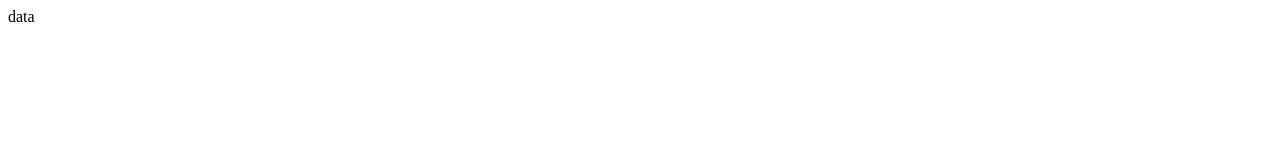
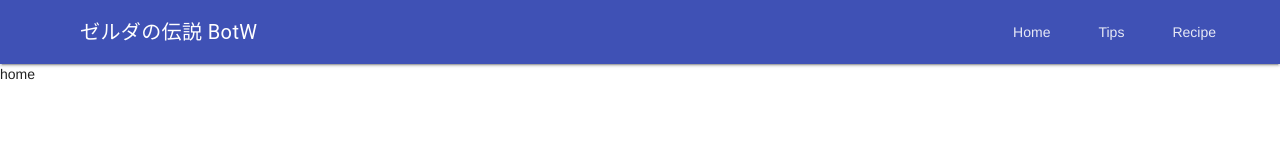
Before and after one commit to jiroor/zelda, a website: page public/index.html in a window 1280 px wide. Drawn offline with nearby package versions, Linux system fonts and the light colour scheme.

Commit message:
add base of pages

```diff
--- a/public/index.html
+++ b/public/index.html
@@ -2,15 +2,57 @@
 <html>
 <head>
 	<meta charset="utf-8">
-	<title>test</title>
+	<meta name="viewport" content="width=device-width, initial-scale=1.0">
+
+	<title>ゼルダの伝説 ブレス オブ ザ ワイルド | Splathon攻略</title>
+
+	<link rel="stylesheet" href="https://fonts.googleapis.com/icon?family=Material+Icons">
+	<link rel="stylesheet" href="https://code.getmdl.io/1.3.0/material.indigo-pink.min.css">
+	<script defer src="https://code.getmdl.io/1.3.0/material.min.js"></script>
+	<script defer src="https://cdnjs.cloudflare.com/ajax/libs/vue/2.2.3/vue.min.js"></script>
+	<script defer src="https://cdnjs.cloudflare.com/ajax/libs/vue-router/2.3.0/vue-router.min.js"></script>
+	<script defer src="https://cdnjs.cloudflare.com/ajax/libs/fetch/2.0.3/fetch.min.js"></script>
+	<script defer src="https://cdnjs.cloudflare.com/ajax/libs/lodash.js/4.17.4/lodash.min.js"></script>
+	<script defer src="./js/index.js"></script>
 </head>
 <body>
-	<main id="main">
-		{{message}}
-	</main>
+	<div id="app">
 
-	<script type="text/javascript" src="https://cdnjs.cloudflare.com/ajax/libs/vue/2.2.3/vue.min.js"></script>
-	<script type="text/javascript" src="https://cdnjs.cloudflare.com/ajax/libs/fetch/2.0.3/fetch.min.js"></script>
-	<script type="text/javascript" src="./js/index.js"></script>
+		<!-- Always shows a header, even in smaller screens. -->
+		<div class="mdl-layout mdl-js-layout mdl-layout--fixed-header">
+			<header class="mdl-layout__header">
+				<div class="mdl-layout__header-row">
+					<!-- Title -->
+					<span class="mdl-layout-title">{{title}}</span>
+
+					<!-- Add spacer, to align navigation to the right -->
+					<div class="mdl-layout-spacer"></div>
+
+					<!-- Navigation. We hide it in small screens. -->
+					<nav class="mdl-navigation mdl-layout--large-screen-only">
+						<router-link class="mdl-navigation__link"
+												 v-for="route in routes"
+												 :to="route.path">{{route.title}}</router-link>
+					</nav>
+				</div>
+			</header>
+
+			<div class="mdl-layout__drawer">
+				<span class="mdl-layout-title">{{title}}</span>
+				<nav class="mdl-navigation">
+					<router-link class="mdl-navigation__link"
+											 v-for="route in routes"
+											 :to="route.path">{{route.title}}</router-link>
+				</nav>
+			</div>
+
+			<main class="mdl-layout__content">
+				<div class="page-content">
+					<router-view></router-view>
+				</div>
+			</main>
+		</div>
+
+	</div>
 </body>
 </html>
--- a/public/js/index.js
+++ b/public/js/index.js
@@ -1,15 +1,47 @@
 (function(global) {
 	'use strict';
 
-	new Vue({
+	var Home = {
+		template: '<div>home</div>'
+	};
+	var Tips = {
+		template: '<div>tips</div>'
+	};
+	var Recipe = {
+		template: '<div>recipe</div>'
+	};
+
+	var routes = [{
+		title: 'Home',
+		path: '/',
+		component: Home
+	}, {
+		title: 'Tips',
+		path: '/tips',
+		component: Tips
+	}, {
+		title: 'Recipe',
+		path: '/recipe',
+		component: Recipe
+	}];
+
+	var router = new VueRouter({
+		routes: routes
+	});
+
+	var app = {
 		data: function() {
 			var self = this;
 
 			return {
-				message: 'data'
+				title: 'ゼルダの伝説 BotW',
+
+				routes: _.map(routes, _.partial(_.pick, _, ['title', 'path']))
 			};
 		},
 
-		el: '#main'
-	});
+		router: router
+	};
+
+	new Vue(app).$mount('#app');
 })(window);
```
Also changed, not shown: src/script/index.js (+36 -4 lines), src/template/index.html (+49 -7 lines).
